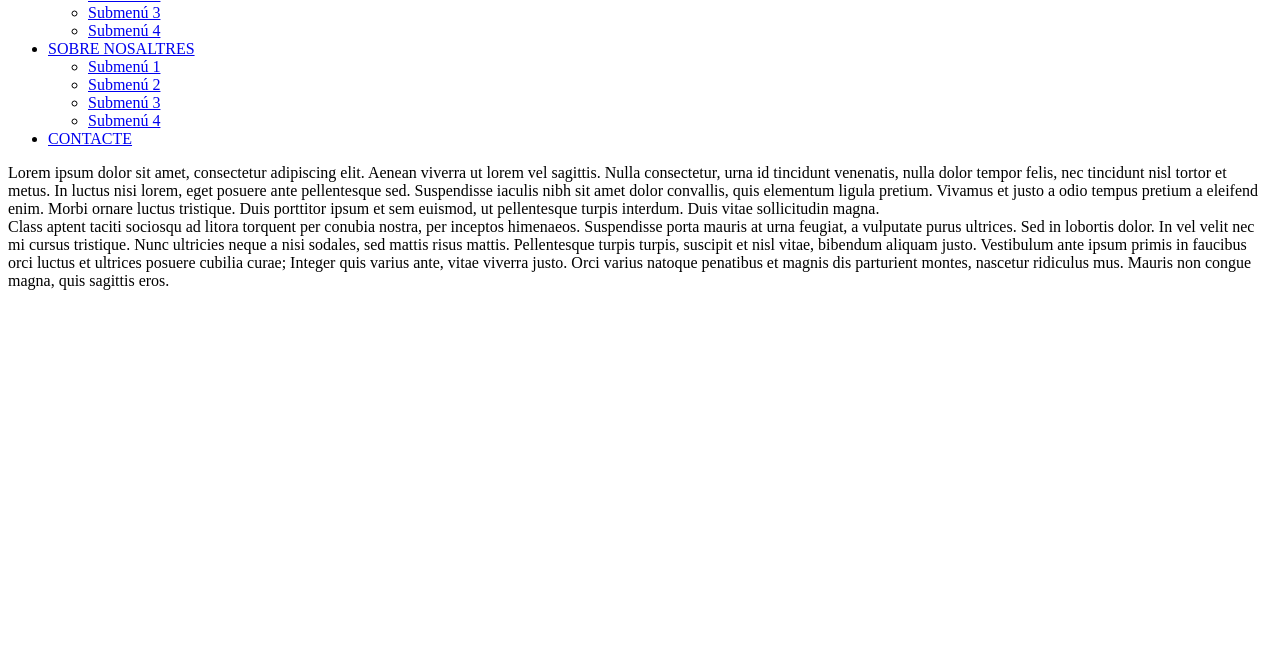
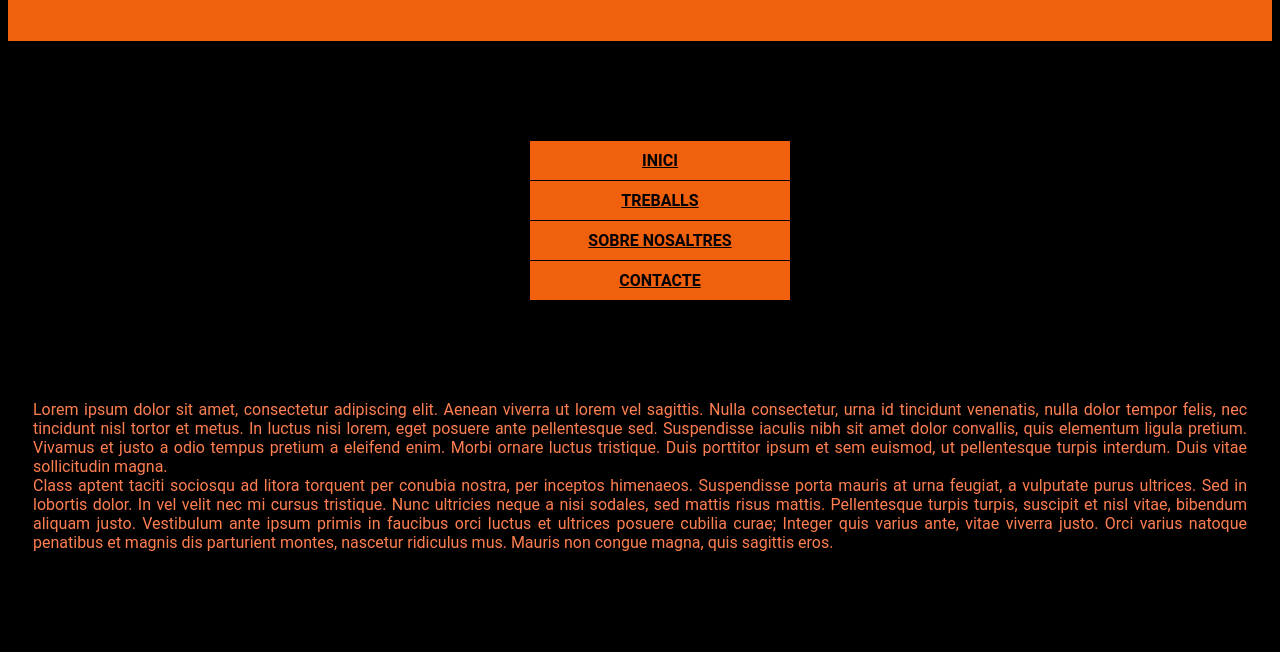
Before and after one commit to MARSL01/menuhoritzontal_exercici, a plain HTML site: page index.html in a window 1280 px wide. Shown: the part 148-800 px from the top of the page. Drawn offline with Linux system fonts and the light colour scheme.

Commit message:
FINAL DEFINIITU

```diff
--- a/index.html
+++ b/index.html
@@ -2,7 +2,7 @@
 <html>
     <head>
         <title>Menú Vertical</title>
-        <link rel="stylesheet" href="style.css">
+        <link rel="stylesheet" href="estil.css">
     </head>
     <body>
         <header>
```
